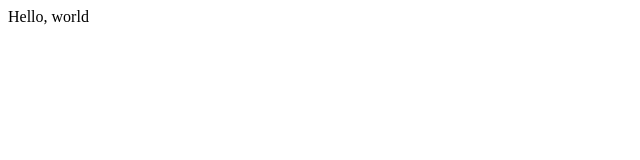
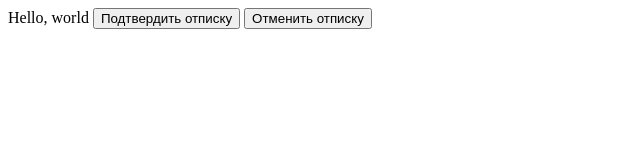
Before and after one commit to RipsimeARG/new1701, a plain HTML site: page index.html in a window 1280 px wide. Shown: the whole page, without its empty margins (0-640 px from the left). Drawn offline with Linux system fonts and the light colour scheme.

Commit message:
index.html

```diff
--- a/index.html
+++ b/index.html
@@ -7,5 +7,10 @@
 </head>
 <body>
     Hello, world
+ <!-- Кнопка для подтверждения отписки -->
+  <button>Подтвердить отписку</button>
+
+  <!-- Кнопка для отмены отписки -->
+  <button>Отменить отписку</button>
 </body>
 </html>
```
